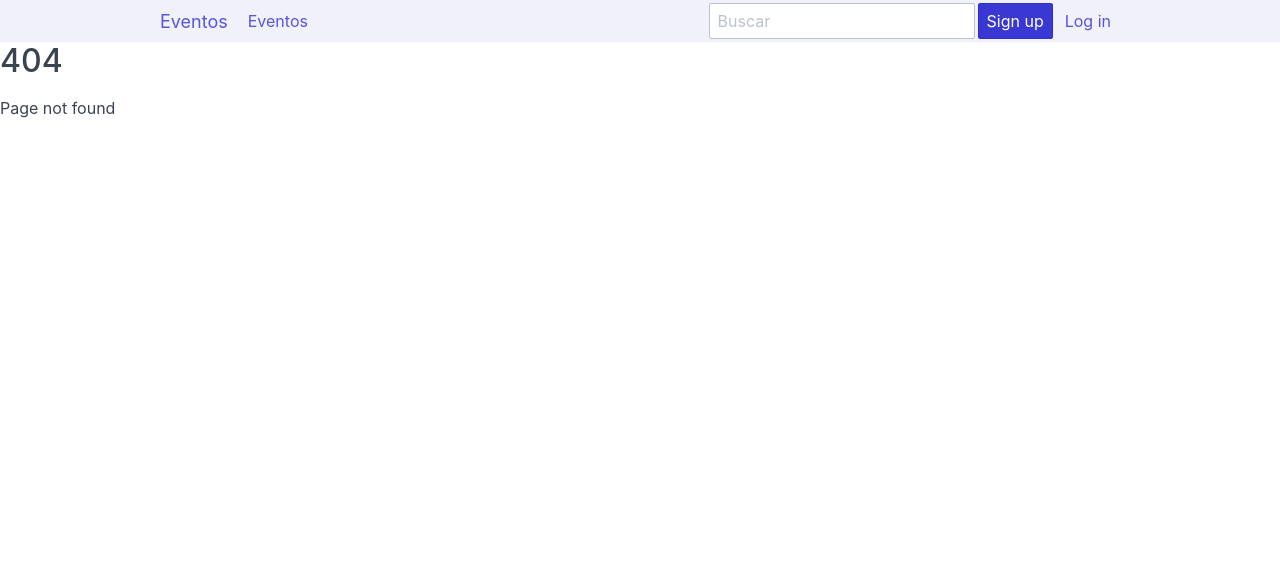
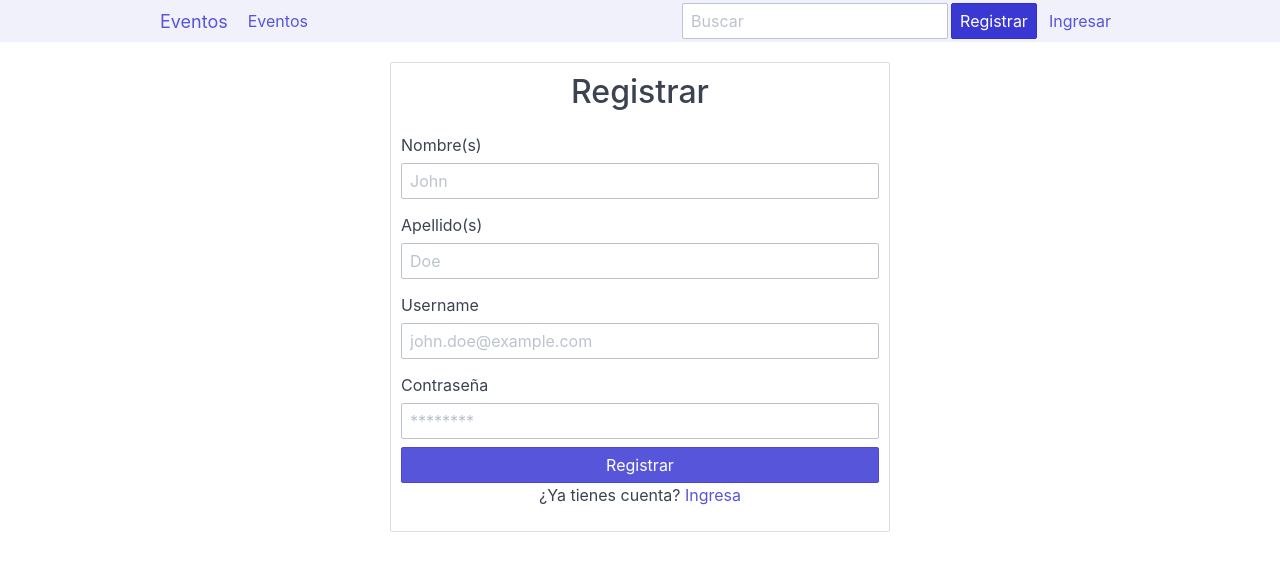
Before and after one commit to tjor75/integrador-frontend, a React (Vite) app: page /signup in a window 1280 px wide. Before the commit this address had no page. Shown: the top 570 px of the page. Built offline with nearby package versions, Linux system fonts and the light colour scheme.

Commit message:
Hacer login funcional

```diff
--- a/src/App.css
+++ b/src/App.css
@@ -44,6 +44,20 @@ main {
 .card-title { margin: 0; }
 
 
+.auth {
+  align-items: center;
+}
+.auth .card {
+  width: 100%;
+  margin: 1rem 3rem;
+  padding: 0.5rem;
+  height: fit-content;
+}
+.auth .card h1 {
+  text-align: center;
+}
+
+
 @keyframes skeleton-loading {
   0% {
     background-color: hsl(200, 20%, 80%);
@@ -58,6 +72,10 @@ main {
     padding-left: 3rem;
     padding-right: 3rem;
   }
+  .auth .card {
+    width: 500px;
+    margin: 1rem;
+  }
 }
 @media screen and (min-width: 1024px) {
   .container {
--- a/src/App.jsx
+++ b/src/App.jsx
@@ -1,28 +1,41 @@
 import { useEffect, useState } from 'react'
 import { BrowserRouter, Route, Routes } from 'react-router-dom'
 import { GlobalContext } from './context/GlobalContext'
-import { getSavedJwtToken, saveJwtToken, getSavedCurrentUser, saveCurrentUser } from './services/user-service'
+import * as userService from './services/user-service'
 import Layout from './pages/Layout'
 import HomePage from './pages/HomePage'
 import NoEncontradoPage from './pages/NoEncontradoPage'
 import LoginPage from './pages/LoginPage'
+import SignupPage from './pages/SignupPage'
 import './App.css'
 
 function App() {
-    const [jwtToken, setJwtToken] = useState(getSavedJwtToken());
-    const [currentUser, setCurrentUser] = useState(getSavedCurrentUser());
+    const [jwtToken, setJwtToken] = useState(userService.getSavedJwtToken());
+    const [currentUser, setCurrentUser] = useState(userService.getSavedCurrentUser());
 
-    useEffect(() => saveJwtToken(jwtToken), [jwtToken]);
-    useEffect(() => saveCurrentUser(currentUser), [currentUser]);
+    useEffect(() => {
+        if (jwtToken)
+            userService.getSavedJwtToken(jwtToken);
+        else
+            userService.removeSavedJwtToken();
+    }, [jwtToken]);
+
+    useEffect(() => {
+        if (currentUser)
+            userService.saveCurrentUser(currentUser);
+        else
+            userService.removeSavedCurrentUser();
+    }, [currentUser]);
 
     return (
         <GlobalContext.Provider value={{ jwtToken, setJwtToken, currentUser, setCurrentUser }}>
             <BrowserRouter>
                 <Routes>
                     <Route path="/" element={<Layout />}>
-                        <Route index          element={<HomePage />} />
-                        <Route path="/login"  element={<LoginPage />} />
-                        <Route path="*"       element={<NoEncontradoPage />} />
+                        <Route index           element={<HomePage />} />
+                        <Route path="/login"   element={<LoginPage />} />
+                        <Route path="/signup"  element={<SignupPage />} />
+                        <Route path="*"        element={<NoEncontradoPage />} />
                     </Route>
                 </Routes>
             </BrowserRouter>
--- a/src/components/Header/index.jsx
+++ b/src/components/Header/index.jsx
@@ -26,10 +26,10 @@ export default function Header() {
                     :
                     <>
                         <NavLink className="btn btn-primary" to="/signup">
-                            Sign up
+                            Registrar
                         </NavLink>
                         <NavLink className="btn btn-link" to="/login">
-                            Log in
+                            Ingresar
                         </NavLink>
                     </>
                 }
--- a/src/pages/LoginPage/LoginPage.css
+++ /dev/null
@@ -1,12 +0,0 @@
-.login {
-    align-items: center;
-}
-.login .card {
-    min-width: 500px;
-    margin: 1rem;
-    padding: 0.5rem;
-    height: fit-content;
-}
-.login .card h1 {
-    text-align: center;
-}
--- /dev/null
+++ b/src/pages/SignupPage/index.jsx
@@ -0,0 +1,107 @@
+import { useContext, useState } from "react";
+import { Link, Navigate } from "react-router-dom";
+import { GlobalContext } from "../../context/GlobalContext";
+import * as userService from "../../services/user-service";
+
+export default function SignupPage() {
+    const { setJwtToken, currentUser, setCurrentUser } = useContext(GlobalContext);
+    const [loading, setLoading] = useState(false);
+    const [error, setError] = useState(null);
+
+    const handleSignup = async (event) => {
+        //if (error.username || error.password) {
+            const username = event.target.username.value.trim().toLowerCase();
+            const password = event.target.password.value;
+
+            event.preventDefault();
+            setLoading(true);
+
+            try {
+                const newJwtToken = await userService.signupAsync(firstName, lastName, username, password);
+                setJwtToken(newJwtToken);
+                setCurrentUser({ username });
+                event.target.reset();
+            } catch (err) {
+                setError(err.message);
+                /*setError(prevError => {
+                    const newError = { ...prevError };
+                    newError.message = err.message;
+                    return newError;
+                });*/
+            } finally {
+                setLoading(false);
+            }
+        //}
+    };
+
+
+
+    return (
+        currentUser ? (
+            <Navigate to="/" replace />
+        ) : (
+            <main className="auth">
+                <form className="card" onSubmit={handleSignup}>
+                    <h1 className="text-center">Registrar</h1>
+                    {error && (
+                        <div className="toast toast-error text-center">
+                            <b>Error:</b> {error}
+                        </div>
+                    )}
+                    <div className="form-group">
+                        <label className="form-label" htmlFor="first_name">Nombre(s)</label>
+                        <input
+                            className="form-input"
+                            type="text"
+                            id="first_name"
+                            name="first_name"
+                            placeholder="John"
+                            minLength={3}
+                            required />
+                    </div>
+                    <div className="form-group">
+                        <label className="form-label" htmlFor="last_name">Apellido(s)</label>
+                        <input
+                            className="form-input"
+                            type="text"
+                            id="last_name"
+                            name="last_name"
+                            placeholder="Doe"
+                            minLength={3}
+                            required />
+                    </div>
+                    <div className="form-group">
+                        <label className="form-label" htmlFor="username">Username</label>
+                        <input
+                            className="form-input"
+                            type="email"
+                            id="username"
+                            name="username"
+                            placeholder="john.doe@example.com"
+                            required />
+                    </div>
+                    <div className="form-group">
+                        <label className="form-label" htmlFor="password">Contrase&ntilde;a</label>
+                        <input
+                            className="form-input"
+                            type="password"
+                            id="password"
+                            name="password"
+                            placeholder="********"
+                            minLength={3}
+                            required />
+                    </div>
+                    <div className="text-center">
+                        <button
+                            className={loading ? "btn btn-primary col-12 loading" : "btn btn-primary col-12"}
+                            type="submit"
+                            disabled={loading}>
+                            Registrar
+                        </button>
+                        <p className="form-text">&iquest;Ya tienes cuenta? <Link to="/login">Ingresa</Link></p>
+                    </div>
+                </form>
+            </main>
+        )
+    );
+}
--- a/src/services/user-service.js
+++ b/src/services/user-service.js
@@ -7,7 +7,7 @@ export const getSavedJwtToken = () => {
 export const saveJwtToken = (jwtToken) => {
     localStorage.setItem("jwtToken", jwtToken);
 };
-const removeSavedJwtToken = () => {
+export const removeSavedJwtToken = () => {
     localStorage.removeItem("jwtToken");
 };
 
@@ -25,10 +25,10 @@ export const getSavedCurrentUser = () => {
 
     return currentUser;
 };
-export const saveCurrentUser = (user) => {
-    localStorage.setItem("currentUser", JSON.stringify(user));
+export const saveCurrentUser = (currentUser) => {
+    localStorage.setItem("currentUser", JSON.stringify(currentUser));
 };
-const removeSavedCurrentUser = () => {
+export const removeSavedCurrentUser = () => {
     localStorage.removeItem("currentUser");
 };
 
```
Also changed, not shown: src/pages/LoginPage/index.jsx (+47 -34 lines).
